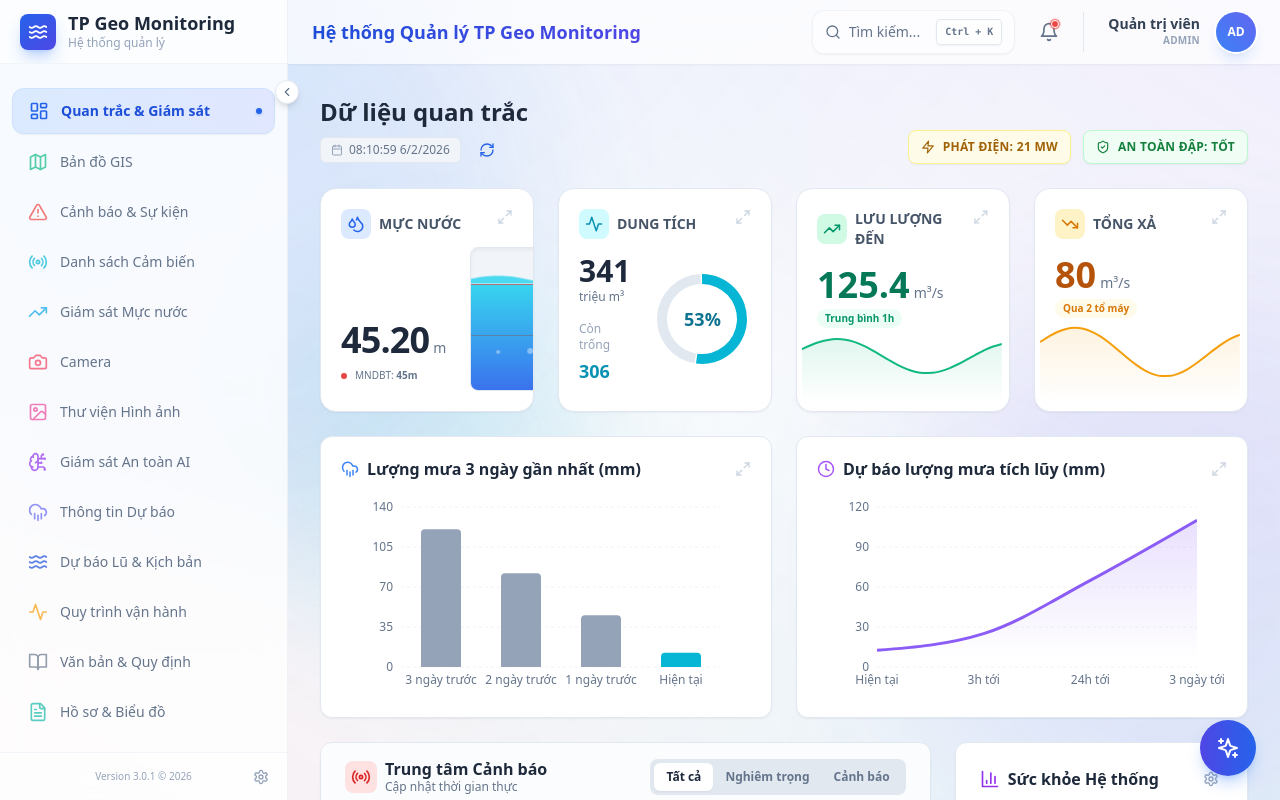
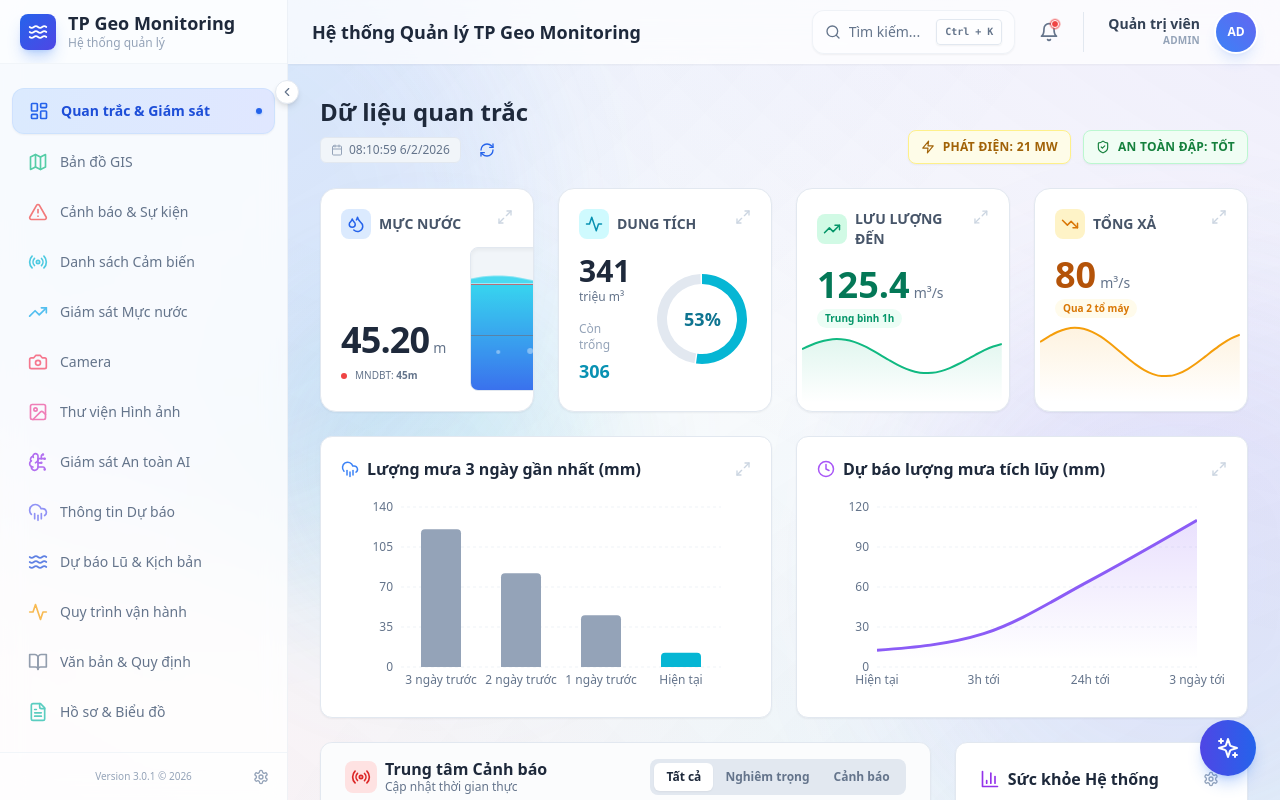
Before and after one commit to filezingme/quantrac-tatrach, a React (Vite) app: page / in a window 1280 px wide. Both pictures are taken after a click on the button "Đăng nhập hệ thống". Built offline with nearby package versions, Linux system fonts and the light colour scheme.

Commit message:
feat: Update app title styling
Change the application title's styling from a gradient to a solid color to improve readability and consistency with the overall design system.

```diff
--- a/App.tsx
+++ b/App.tsx
@@ -222,7 +222,7 @@ const MainLayout: React.FC<{ onLogout: () => void }> = ({ onLogout }) => {
             <button onClick={toggleSidebar} className="md:hidden text-slate-500 hover:text-slate-800 dark:text-slate-400 dark:hover:text-slate-200">
               <Menu size={24} />
             </button>
-            <h1 className="text-lg font-bold bg-clip-text text-transparent bg-gradient-to-r from-blue-700 to-indigo-600 dark:from-blue-400 dark:to-indigo-300 hidden sm:block">
+            <h1 className="text-lg font-bold text-slate-800 dark:text-white hidden sm:block">
               {settings.appTitle || settings.appName}
             </h1>
           </div>
```
